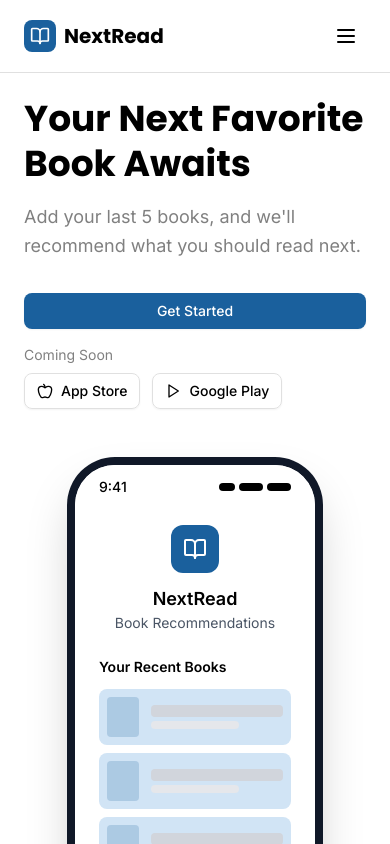
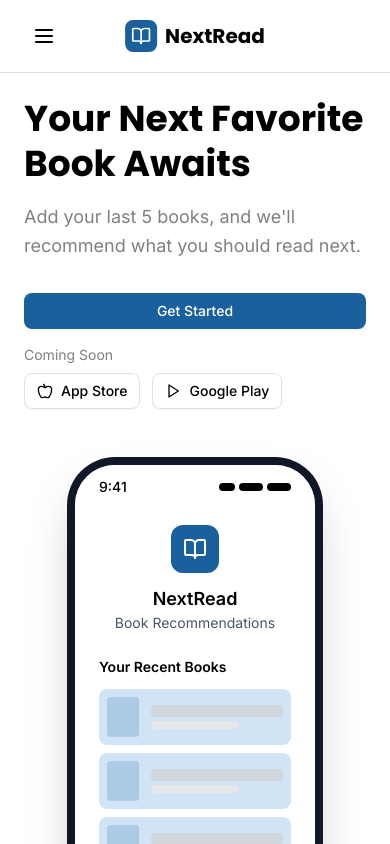
Before and after one commit to Shafiullah717/Next-read-landing-page-with-Next.js, a Next.js app: page / in a window 390 px wide. Shown: the top 844 px of the page. Built offline with nearby package versions, Linux system fonts and the light colour scheme.

Commit message:
fix: add responsive classes for tablet logo visibility
Ensure logo is properly centered on mobile, positioned on tablet, and aligned on desktop.

#VERCEL_SKIP

Co-authored-by: Muhammad Shafiullah <135802689+Shafiullah717@users.noreply.github.com>

```diff
--- a/components/hero-section.tsx
+++ b/components/hero-section.tsx
@@ -22,15 +22,31 @@ export default function HeroSection() {
     <section className="min-h-screen bg-background">
       <nav className="fixed top-0 left-0 right-0 z-50 w-full px-6 py-4 lg:px-8 bg-background/95 backdrop-blur-sm border-b border-border">
         <div className="mx-auto max-w-7xl flex items-center justify-between">
-          {/* Logo */}
-          <div className="flex items-center gap-2">
+          {/* Mobile Menu Button - Left Side */}
+          <button
+            className="md:hidden p-2 hover:bg-accent rounded-lg transition-colors"
+            onClick={toggleMobileMenu}
+            aria-label="Toggle mobile menu"
+          >
+            {isMobileMenuOpen ? (
+              <X className="w-6 h-6 text-foreground" />
+            ) : (
+              <Menu className="w-6 h-6 text-foreground" />
+            )}
+          </button>
+
+          {/* Logo - Desktop left, Mobile center */}
+          <div className="flex items-center gap-2 md:flex-none absolute left-1/2 transform -translate-x-1/2 md:relative md:left-auto md:transform-none lg:relative lg:left-auto lg:transform-none">
             <div className="flex items-center justify-center w-8 h-8 bg-primary rounded-lg">
               <BookOpen className="w-5 h-5 text-primary-foreground" />
             </div>
             <span className="text-xl font-serif font-bold text-foreground">NextRead</span>
           </div>
 
-          {/* Navigation Links */}
+          {/* Empty space for mobile balance, Navigation for desktop */}
+          <div className="md:hidden lg:hidden w-10"></div>
+
+          {/* Desktop Navigation Links */}
           <div className="hidden md:flex items-center gap-8">
             <button
               onClick={() => document.getElementById("features")?.scrollIntoView({ behavior: "smooth" })}
@@ -57,19 +73,6 @@ export default function HeroSection() {
               Contact
             </button>
           </div>
-
-          {/* Mobile Menu Button */}
-          <button
-            className="md:hidden p-2 hover:bg-accent rounded-lg transition-colors"
-            onClick={toggleMobileMenu}
-            aria-label="Toggle mobile menu"
-          >
-            {isMobileMenuOpen ? (
-              <X className="w-6 h-6 text-foreground" />
-            ) : (
-              <Menu className="w-6 h-6 text-foreground" />
-            )}
-          </button>
         </div>
 
         {/* Mobile Menu Dropdown */}
```
